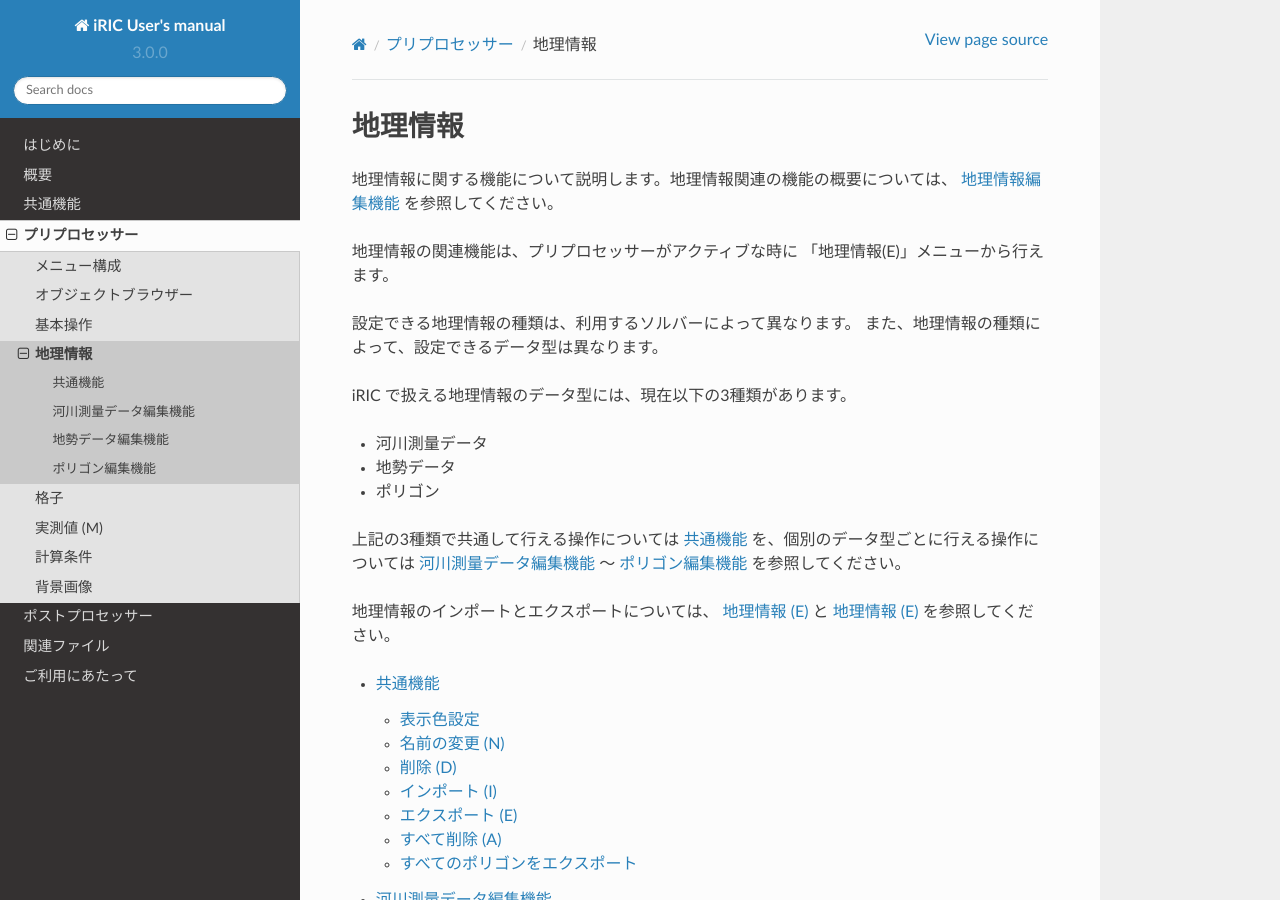
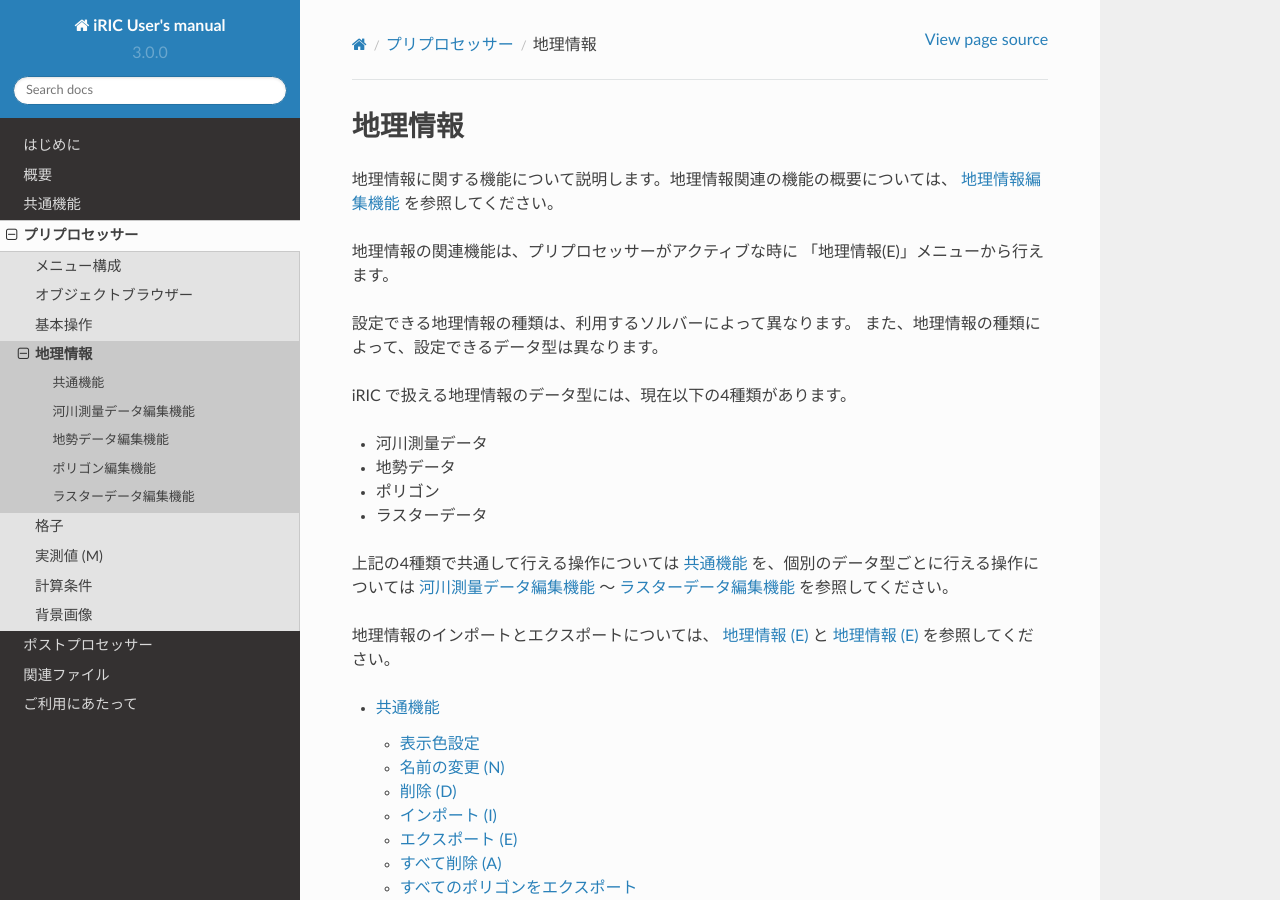
Before and after one commit to i-RIC/gui_user_manual, a Sphinx documentation site: the page built from source/04/04_geographic_data.rst, in a window 1280 px wide and 900 px high. Built offline with Sphinx 7.4.7 and the Read the Docs theme 2.0.0, drawn with Linux system fonts in a browser that asks for light colours.

Commit message:
Description about Raster data is added.

```diff
--- a/source/02/04_iric_functions.rst
+++ b/source/02/04_iric_functions.rst
@@ -25,15 +25,17 @@ iRIC の機能を大きく以下の8つのグループに分け、各機能の
 
 どのような属性を入力する必要があるかは、利用するソルバーによって異なります。
 
-iRIC では、以下の3つのデータ型の地理情報を取り扱い、編集することができます。
+iRIC では、以下の4つのデータ型の地理情報を取り扱い、編集することができます。
 
 -  河川測量データ
 -  地勢データ
 -  ポリゴン
+-  ラスターデータ
 
 河川測量データの表示例を :numref:`image_geodata_riversurvey` に、
 地勢データの表示例を :numref:`image_geodata_pointset` に、
-ポリゴンの表示例を :numref:`image_geodata_polygon` にそれぞれ示します。
+ポリゴンの表示例を :numref:`image_geodata_polygon` に、
+ラスターデータの表示例を :numref:`image_geodata_raster` に、それぞれ示します。
 
 .. _image_geodata_riversurvey:
 
@@ -52,6 +54,12 @@ iRIC では、以下の3つのデータ型の地理情報を取り扱い、編
 .. figure:: images/geodata_polygon.png
 
    ポリゴン表示例
+
+.. _image_geodata_raster:
+
+.. figure:: images/geodata_raster.png
+
+   ラスターデータ表示例
 
 詳細については、:ref:`sec_pre_geodata` を参照してください。
 
--- a/source/04/04_geographic_data.rst
+++ b/source/04/04_geographic_data.rst
@@ -13,15 +13,16 @@
 設定できる地理情報の種類は、利用するソルバーによって異なります。
 また、地理情報の種類によって、設定できるデータ型は異なります。
 
-iRIC で扱える地理情報のデータ型には、現在以下の3種類があります。
+iRIC で扱える地理情報のデータ型には、現在以下の4種類があります。
 
 -  河川測量データ
 -  地勢データ
 -  ポリゴン
+-  ラスターデータ
 
-上記の3種類で共通して行える操作については :ref:`sec_geo_common_functions`
+上記の4種類で共通して行える操作については :ref:`sec_geo_common_functions`
 を、個別のデータ型ごとに行える操作については
-:ref:`sec_riv_data` ～ :ref:`sec_polygon_data`
+:ref:`sec_riv_data` ～ :ref:`sec_raster_data`
 を参照してください。
 
 地理情報のインポートとエクスポートについては、
```
Also changed, not shown: other parts of source/04/04_geographic_data.rst (+1 -0 lines), source/04/04/05_raster.rst (added, +20 -0 lines), source/02/images/geodata_raster.png (added), source/04/04/images/example_raster_data.png (added).
